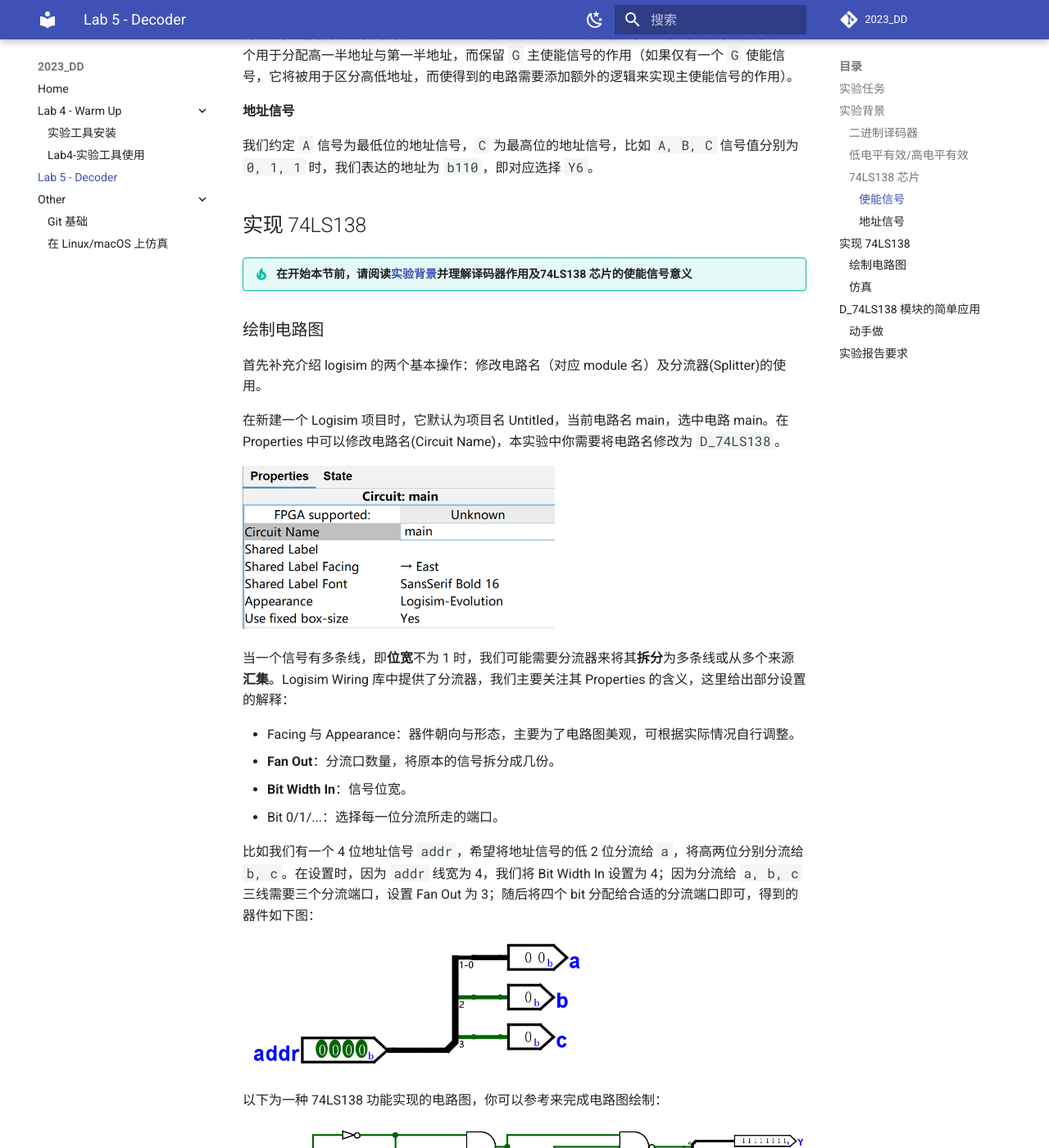
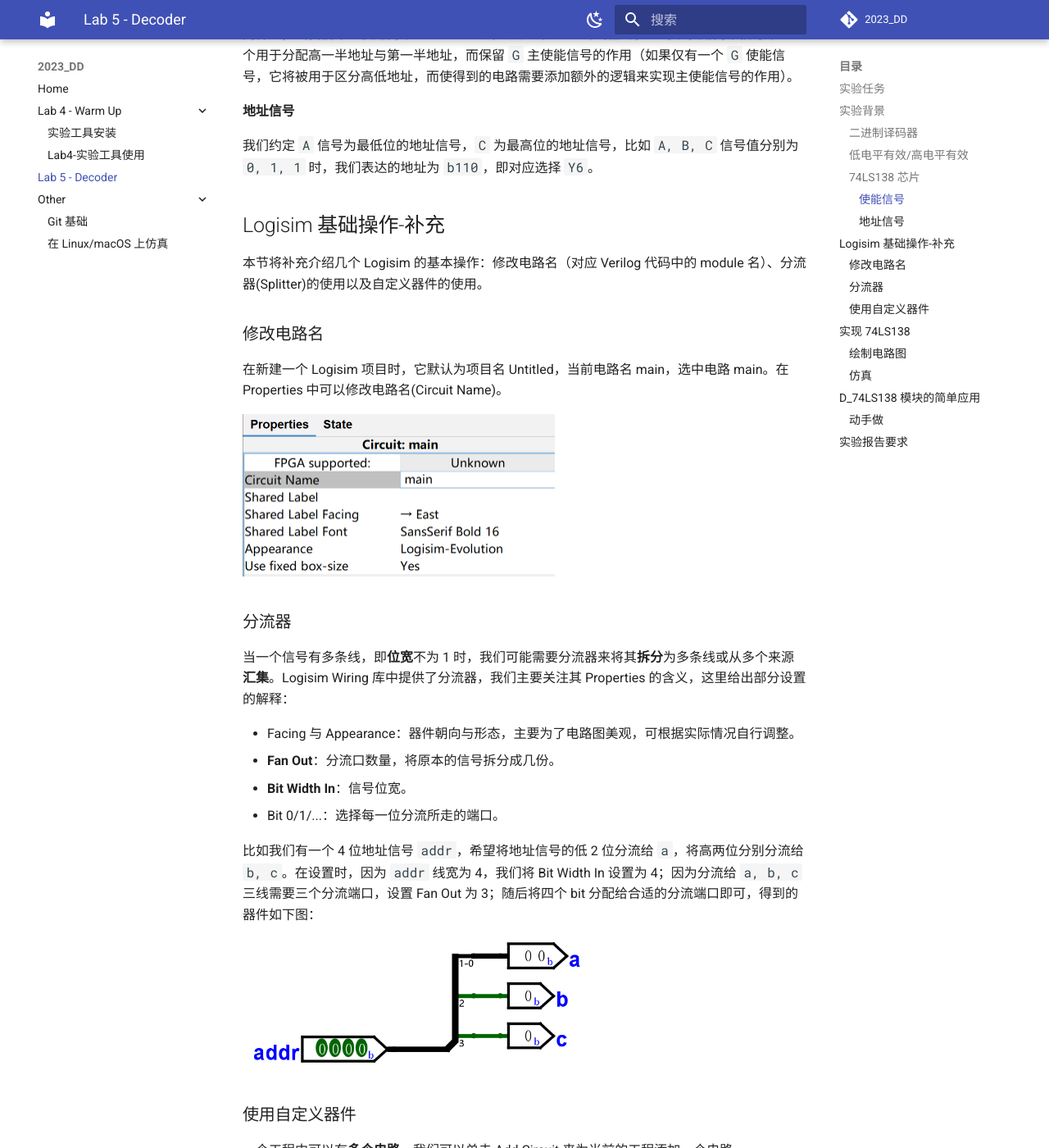
Before and after one commit to Guahao31/2023_DD, an MkDocs documentation site: the page built from docs/lab5/decoder.md, in a window 1280 px wide and 1400 px high, scrolled down 1780 px. Shown: the whole window at 82% size. Built offline with MkDocs 1.6.1 and Material for MkDocs 9.7.7, drawn with Linux system fonts in a browser that asks for light colours; comment, search, counter and statistics services are not loaded; some of the changed text lies outside the part shown.

Commit message:
udpate: use of logisim

```diff
--- a/docs/lab5/decoder.md
+++ b/docs/lab5/decoder.md
@@ -46,17 +46,17 @@
 
 我们约定 `A` 信号为最低位的地址信号，`C` 为最高位的地址信号，比如 `A, B, C` 信号值分别为 `0, 1, 1` 时，我们表达的地址为 `b110`，即对应选择 `Y6`。
 
-## 实现 74LS138
+## Logisim 基础操作-补充
 
-!!!tip "在开始本节前，请阅读[实验背景](#background)并理解译码器作用及74LS138 芯片的使能信号意义"
+本节将补充介绍几个 Logisim 的基本操作：修改电路名（对应 Verilog 代码中的 module 名）、分流器(Splitter)的使用以及自定义器件的使用。
 
-### 绘制电路图
+### 修改电路名
 
-首先补充介绍 logisim 的两个基本操作：修改电路名（对应 module 名）及分流器(Splitter)的使用。
-
-在新建一个 Logisim 项目时，它默认为项目名 Untitled，当前电路名 main，选中电路 main。在 Properties 中可以修改电路名(Circuit Name)，本实验中你需要将电路名修改为 `D_74LS138`。
+在新建一个 Logisim 项目时，它默认为项目名 Untitled，当前电路名 main，选中电路 main。在 Properties 中可以修改电路名(Circuit Name)。
 
 <img src="../pic/circuit_properties.png" style="zoom:50%">
+
+### 分流器
 
 当一个信号有多条线，即**位宽**不为 1 时，我们可能需要分流器来将其**拆分**为多条线或从多个来源**汇集**。Logisim Wiring 库中提供了分流器，我们主要关注其 Properties 的含义，这里给出部分设置的解释：
 
@@ -68,6 +68,26 @@
 比如我们有一个 4 位地址信号 `addr`，希望将地址信号的低 2 位分流给 `a`，将高两位分别分流给 `b, c`。在设置时，因为 `addr` 线宽为 4，我们将 Bit Width In 设置为 4；因为分流给 `a, b, c` 三线需要三个分流端口，设置 Fan Out 为 3；随后将四个 bit 分配给合适的分流端口即可，得到的器件如下图：
 
 <img src="../pic/example_splitter.png" style="zoom:60%">
+
+### 使用自定义器件
+
+一个工程中可以有**多个电路**，我们可以单击 Add Circuit 来为当前的工程添加一个电路。
+
+<img src="../pic/new_circuit.png" style="zoom:50%">
+
+与 Vivado 中的 Top 模块类似，在 Logisim 中也可以右键电路选择 Set As Main Circuit，这主要影响我们导出为 Verilog 时的模块层级。
+
+当一个工程中有多个电路时，我们可以在其中一个电路中使用另一个电路。**双击**进入我们希望编辑的电路，**单击**选择另一个电路，即可像使用库中的逻辑门一样使用这个电路组成新的逻辑。需要注意的是，如果你希望导出 Verilog，也需要为引入的模块进行命名。比如在完成了 `D_74LS138` 模块后，将其引入到新的电路中，并为其命名 `m0`，将在电路图中看到如下器件：
+
+<img src="../pic/new_module.png" style="zoom:70%">
+
+## 实现 74LS138
+
+!!!tip "在开始本节前，请阅读[实验背景](#background)并理解译码器作用及74LS138 芯片的使能信号意义"
+
+### 绘制电路图
+
+新建 Logisim 工程，修改电路名为 `D_74LS138`。
 
 以下为一种 74LS138 功能实现的电路图，你可以参考来完成电路图绘制：
 
```
Also changed, not shown: docs/lab5/pic/new_circuit.png (added), docs/lab5/pic/new_module.png (added).
